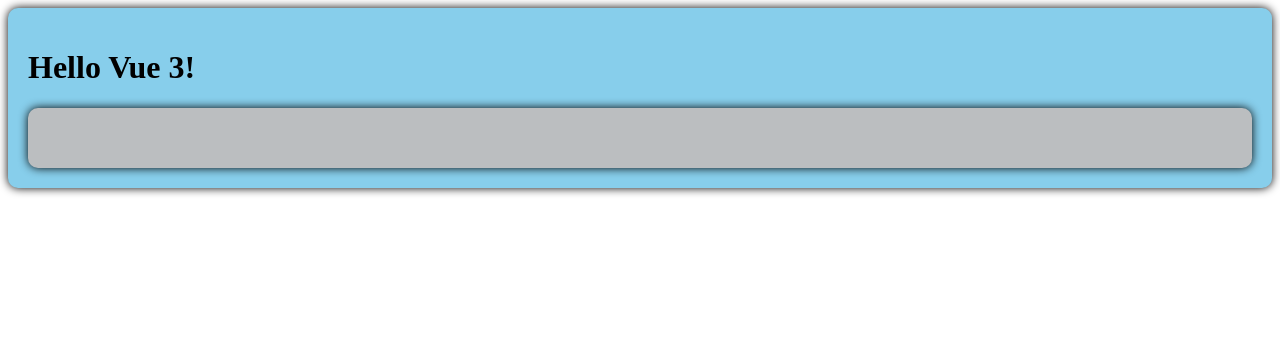
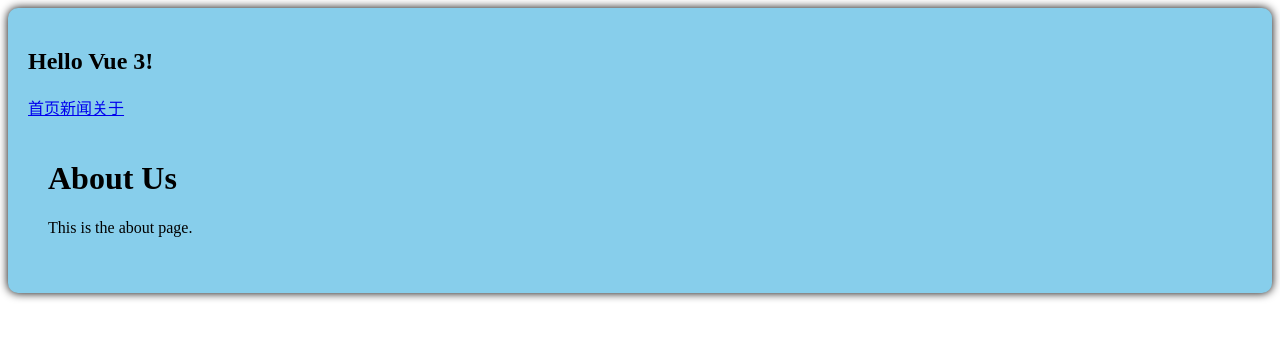
Before and after one commit to hanhan0613/vue0218, a Vue app: page /about in a window 1280 px wide. Shown: the top 338 px of the page. Built offline with nearby package versions, Linux system fonts and the light colour scheme; the HTML template or start-up script is replaced by a standard one.

Commit message:
Router0226part1

```diff
--- a/package.json
+++ b/package.json
@@ -12,7 +12,8 @@
   },
   "dependencies": {
     "axios": "^1.8.0",
-    "vue": "^3.5.13"
+    "vue": "^3.5.13",
+    "vue-router": "^4.5.0"
   },
   "devDependencies": {
     "@tsconfig/node22": "^22.0.0",
--- a/src/App.vue
+++ b/src/App.vue
@@ -1,24 +1,28 @@
 <template>
     <div class="app">
-        <h1>Hello Vue 3!</h1>
-        <Person/>
+        <h2>Hello Vue 3!</h2>
+        <!-- 导航区 -->
+        <div class="navigate">
+            <!-- 可添加active-class -->
+            <RouterLink to="/home">首页</RouterLink>
+            <RouterLink to="/news">新闻</RouterLink>
+            <RouterLink to="/about">关于</RouterLink>
+        </div>
+        <!-- 展示区 -->
+        <div class="main-content">
+            <RouterView></RouterView>
+        </div>
     </div>
 </template>
 
 <script lang="ts">
-import Person from './components/Person.vue';
 export default {
     name: 'App',//组件名
-    components:{Person},
-    setup() {
-        return {
-            msg: 'Hello Vue 3!'
-        }
-    }
 }
 </script>
+
 <script lang="ts" setup>
-
+import { RouterView,RouterLink } from 'vue-router';
 
 </script>
 
--- /dev/null
+++ b/src/components/About.vue
@@ -0,0 +1,18 @@
+<template>
+    <div class="about">
+        <h1>About Us</h1>
+        <p>This is the about page.</p>
+    </div>
+</template>
+
+<script>
+export default {
+    name: 'About',
+};
+</script>
+
+<style scoped>
+.about {
+    padding: 20px;
+}
+</style>
--- /dev/null
+++ b/src/components/Home.vue
@@ -0,0 +1,18 @@
+<template>
+    <div class="home">
+        <h1>Home</h1>
+        <p>This is the home page.</p>
+    </div>
+</template>
+
+<script>
+export default {
+    name: 'Home',
+};
+</script>
+
+<style scoped>
+.home {
+    padding: 20px;
+}
+</style>
--- /dev/null
+++ b/src/components/News.vue
@@ -0,0 +1,18 @@
+<template>
+    <div class="news">
+        <h1>News</h1>
+        <p>This is the news page.</p>
+    </div>
+</template>
+
+<script>
+export default {
+    name: 'News',
+};
+</script>
+
+<style scoped>
+.news {
+    padding: 20px;
+}
+</style>
--- a/src/components/Person.vue
+++ /dev/null
@@ -1,23 +0,0 @@
-<template>
-    <div class="person">
-
-    </div>
-</template>
-<script lang="ts">
-export default {
-    name: 'Person',//组件名
-}
-</script>
-
-<script lang="ts" setup>
-
-</script>
-
-<style scoped>
-.person {
-    background-color: rgb(187, 190, 192);
-    padding: 30px;
-    box-shadow: 0 0 10px;
-    border-radius: 10px;
-}
-</style>
--- /dev/null
+++ b/src/router/index.ts
@@ -0,0 +1,30 @@
+//创建一个路由器,并暴露出去
+
+//第一步:引入createRouter
+import { createRouter,createWebHistory } from "vue-router";
+//引入组件
+import Home from '@/components/Home.vue'
+import News from '@/components/News.vue'
+import About from '@/components/About.vue'
+
+//第二步:创建路由器
+const router = createRouter({
+    history:createWebHistory(),//路由器的工作模式
+    routes:[
+        {
+            path:'/home',
+            component:Home
+        },
+        {
+            path:'/news',
+            component:News
+        },
+        {
+            path:'/about',
+            component:About
+        }
+    ]
+})
+
+//暴露出去
+export default router
```
Also changed, not shown: src/main.ts (+7 -1 lines), 1 other file (tests, documents, lock files or other folders).
